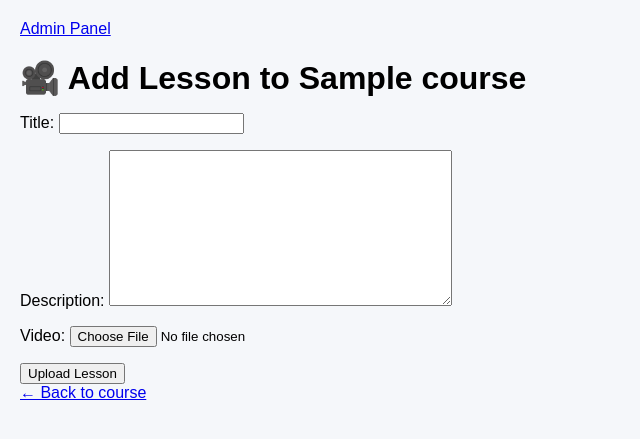
After one commit to wiut-00015850/edutrack, a Django app: page /courses/1/lessons/create/ in a window 1280 px wide. The commit adds this page. Shown: the top 439 px of the page, without its empty margins (0-640 px from the left). Run offline with Django 5.2, Linux system fonts and the light colour scheme; a user stored in the database is signed in; tables that the repository leaves empty hold one stand-in row (values such as "Sample post").

Commit message:
Add create lesson functionality

```diff
--- a/config/urls.py
+++ b/config/urls.py
@@ -3,7 +3,6 @@ from django.urls import path, include
 from django.contrib.auth import views as auth_views
 from django.conf import settings
 from django.conf.urls.static import static
-
 from .views import health_check
 
 urlpatterns = [
@@ -24,8 +23,13 @@ urlpatterns = [
 ]
 
 # ✅ SERVE MEDIA FILES IN DEVELOPMENT ONLY
-if settings.DEBUG:
-    urlpatterns += static(
-        settings.MEDIA_URL,
-        document_root=settings.MEDIA_ROOT,
-    )
+# if settings.DEBUG:
+#     urlpatterns += static(
+#         settings.MEDIA_URL,
+#         document_root=settings.MEDIA_ROOT,
+#     )
+
+urlpatterns += static(
+    settings.MEDIA_URL,
+    document_root=settings.MEDIA_ROOT
+)
--- a/courses/forms.py
+++ b/courses/forms.py
@@ -1,6 +1,5 @@
 from django import forms
-from .models import Course
-
+from .models import Course, Lesson
 
 class CourseForm(forms.ModelForm):
     class Meta:
@@ -17,3 +16,8 @@ class CourseForm(forms.ModelForm):
                 "rows": 4,
             }),
         }
+
+class LessonForm(forms.ModelForm):
+    class Meta:
+        model = Lesson
+        fields = ["title", "description", "video"]
--- a/courses/models.py
+++ b/courses/models.py
@@ -1,5 +1,6 @@
 from django.conf import settings
 from django.db import models
+from django.contrib.auth import get_user_model
 
 class Course(models.Model):
     title = models.CharField(max_length=200)
@@ -18,3 +19,19 @@ class Course(models.Model):
 
     def __str__(self):
         return self.title
+
+User = get_user_model()
+
+class Lesson(models.Model):
+    course = models.ForeignKey(
+        "courses.Course",
+        on_delete=models.CASCADE,
+        related_name="lessons"
+    )
+    title = models.CharField(max_length=200)
+    description = models.TextField(blank=True)
+    video = models.FileField(upload_to="lessons/videos/")
+    created_at = models.DateTimeField(auto_now_add=True)
+
+    def str(self):
+        return f"{self.course.title} — {self.title}"
--- a/courses/urls.py
+++ b/courses/urls.py
@@ -7,4 +7,5 @@ urlpatterns = [
     path("available/", views.available_courses, name="available_courses"),
     path("<int:course_id>/enroll/", views.enroll_course, name="enroll_course"),
     path("<int:course_id>/leave/", views.leave_course, name="leave_course"),
+    path("<int:course_id>/lessons/create/", views.create_lesson, name="create_lesson"),
 ]
--- a/courses/views.py
+++ b/courses/views.py
@@ -1,11 +1,11 @@
 from django.shortcuts import render, get_object_or_404, redirect
 from django.contrib.auth.decorators import login_required
 from django.http import HttpResponseForbidden
-from courses.models import Course
+from courses.models import Course, Lesson
 from assignments.models import Assignment
 from users.decorators import instructor_required
 from users.models import Profile
-from .forms import CourseForm
+from .forms import CourseForm, LessonForm
 from users.decorators import student_required
 
 @login_required
@@ -88,3 +88,43 @@ def leave_course(request, course_id):
     course.students.remove(request.user)
 
     return redirect("student_dashboard")
+
+
+@login_required
+@instructor_required
+def create_lesson(request, course_id):
+    course = get_object_or_404(
+        Course,
+        id=course_id,
+        instructor=request.user
+    )
+
+    if request.method == "POST":
+        form = LessonForm(request.POST, request.FILES)
+        if form.is_valid():
+            lesson = form.save(commit=False)
+            lesson.course = course
+            lesson.save()
+            return redirect("course_detail", course_id=course.id)
+    else:
+        form = LessonForm()
+
+    return render(
+        request,
+        "courses/create_lesson.html",
+        {"form": form, "course": course},
+    )
+
+@login_required
+def lesson_detail(request, lesson_id):
+    lesson = get_object_or_404(Lesson, id=lesson_id)
+
+    if request.user.profile.role == "student":
+        if not lesson.course.students.filter(id=request.user.id).exists():
+            return HttpResponseForbidden()
+
+    return render(
+        request,
+        "courses/lesson_detail.html",
+        {"lesson": lesson},
+    )
--- /dev/null
+++ b/templates/courses/create_lesson.html
@@ -0,0 +1,16 @@
+{% extends "base.html" %}
+{% block content %}
+
+<h1>🎥 Add Lesson to {{ course.title }}</h1>
+
+<form method="post" enctype="multipart/form-data">
+    {% csrf_token %}
+    {{ form.as_p }}
+    <button type="submit">Upload Lesson</button>
+</form>
+
+<a href="{% url 'course_detail' course.id %}">
+    ← Back to course
+</a>
+
+{% endblock %}
```
Also changed, not shown: courses/admin.py (+6 -1 lines), templates/courses/course_detail.html (+26 -0 lines), templates/courses/lesson_detail.html (added, +11 -0 lines), courses/migrations/0003_lesson.py (added), courses/migrations/0004_alter_lesson_options_remove_lesson_order_and_more.py (added).
